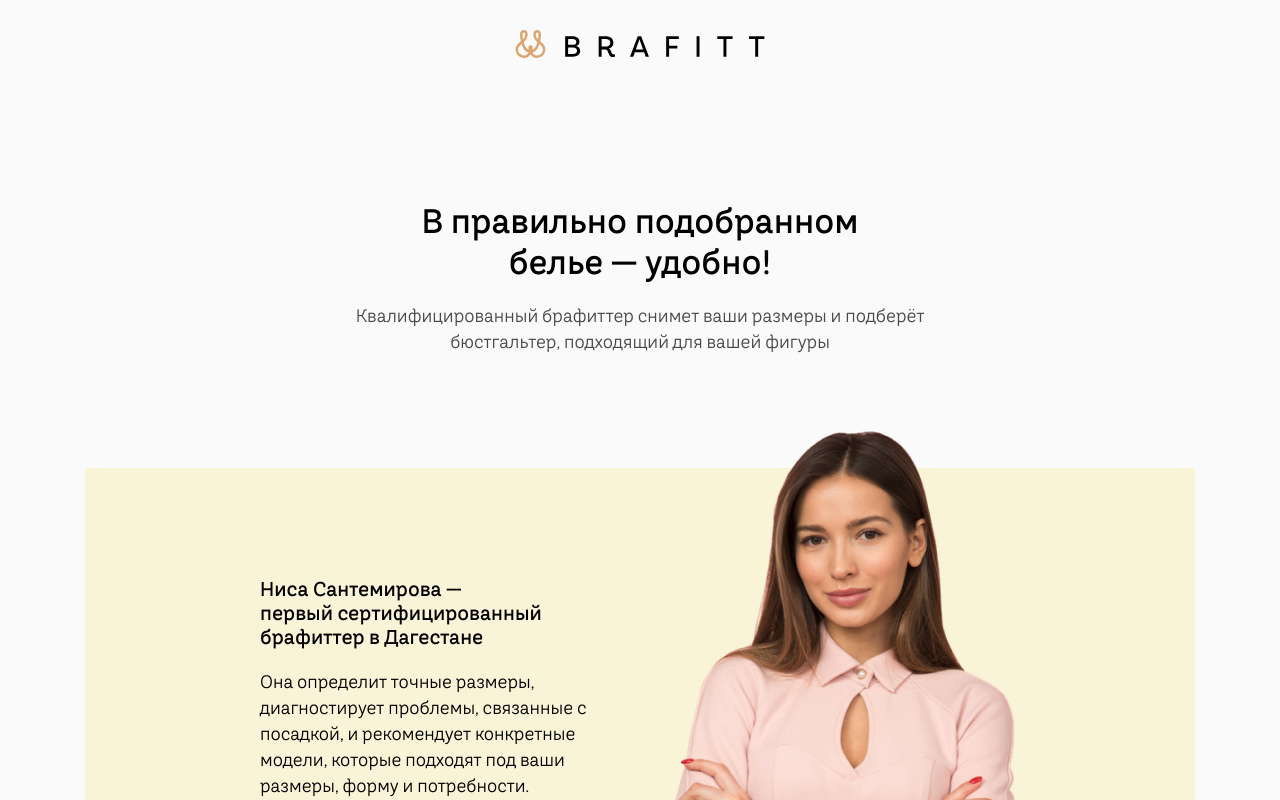
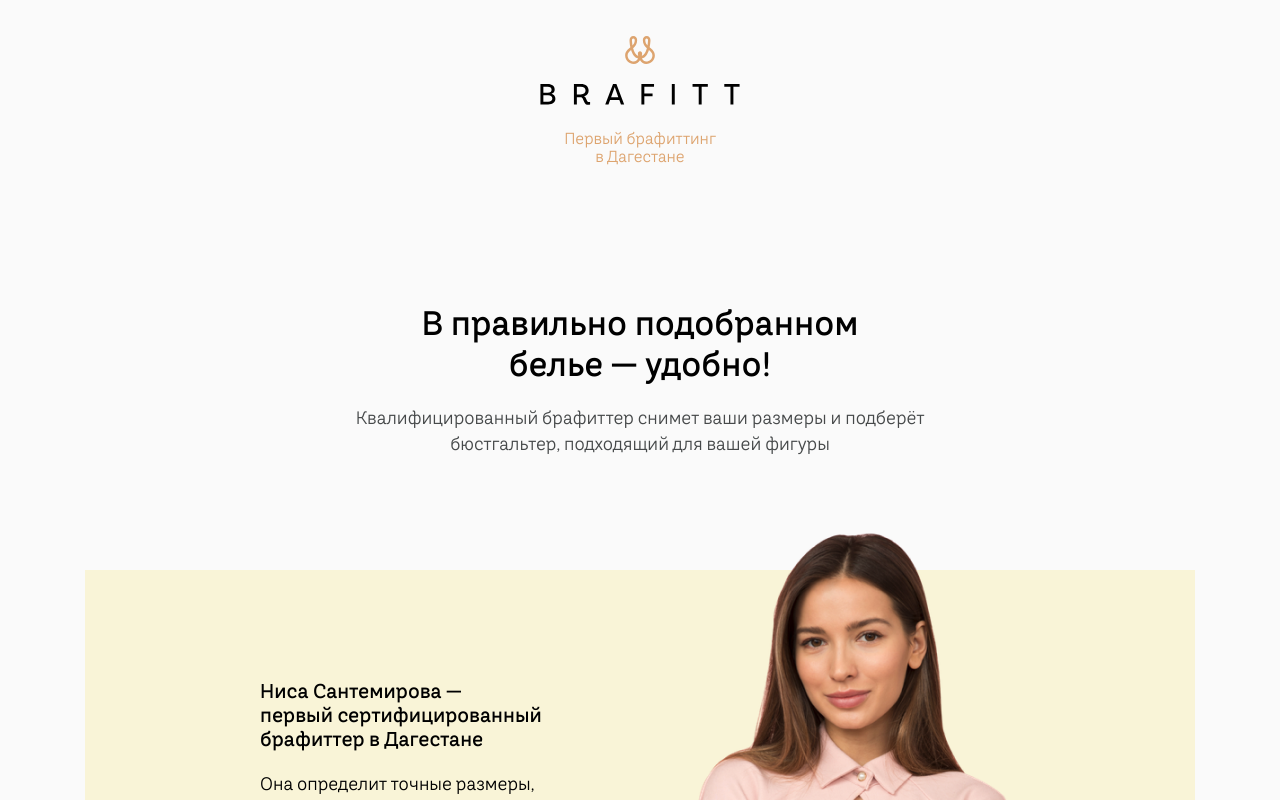
Before and after one commit to khizrim/brafitt-lp, a React (Create React App) app: page /#/ in a window 1280 px wide. Shown: the top 800 px of the page. Built offline with nearby package versions, Linux system fonts and the light colour scheme.

Commit message:
feat: add description to header

```diff
--- a/src/components/Header/Header.css
+++ b/src/components/Header/Header.css
@@ -1,6 +1,7 @@
 .header {
   display: flex;
   align-items: center;
+  flex-direction: column;
   justify-content: center;
   box-sizing: border-box;
   padding: 24px;
@@ -9,6 +10,17 @@
 
 .header__logo-link {
   line-height: 0;
+  transition: opacity .2s ease-in;
+}
+
+.header__logo-link:hover {
+  opacity: .6;
+}
+
+.header__description {
+  margin: 12px 0 0;
+  color: #DDA46F;
+  text-align: center;
 }
 
 @media screen and (max-width: 879px) {
--- a/src/components/Header/Header.js
+++ b/src/components/Header/Header.js
@@ -3,13 +3,16 @@
 
 import './Header.css';
 
-import logo from '../../images/logo.svg';
+import logo from '../../images/logo-v.svg';
 
 const Header = () => (
   <header className="header">
     <Link className="header__logo-link" to="/">
       <img className="header__logo" src={logo} alt="Brafitt" />
     </Link>
+    <p className="header__description">
+      Первый брафиттинг <br /> в Дагестане
+    </p>
   </header>
 );
 
```
